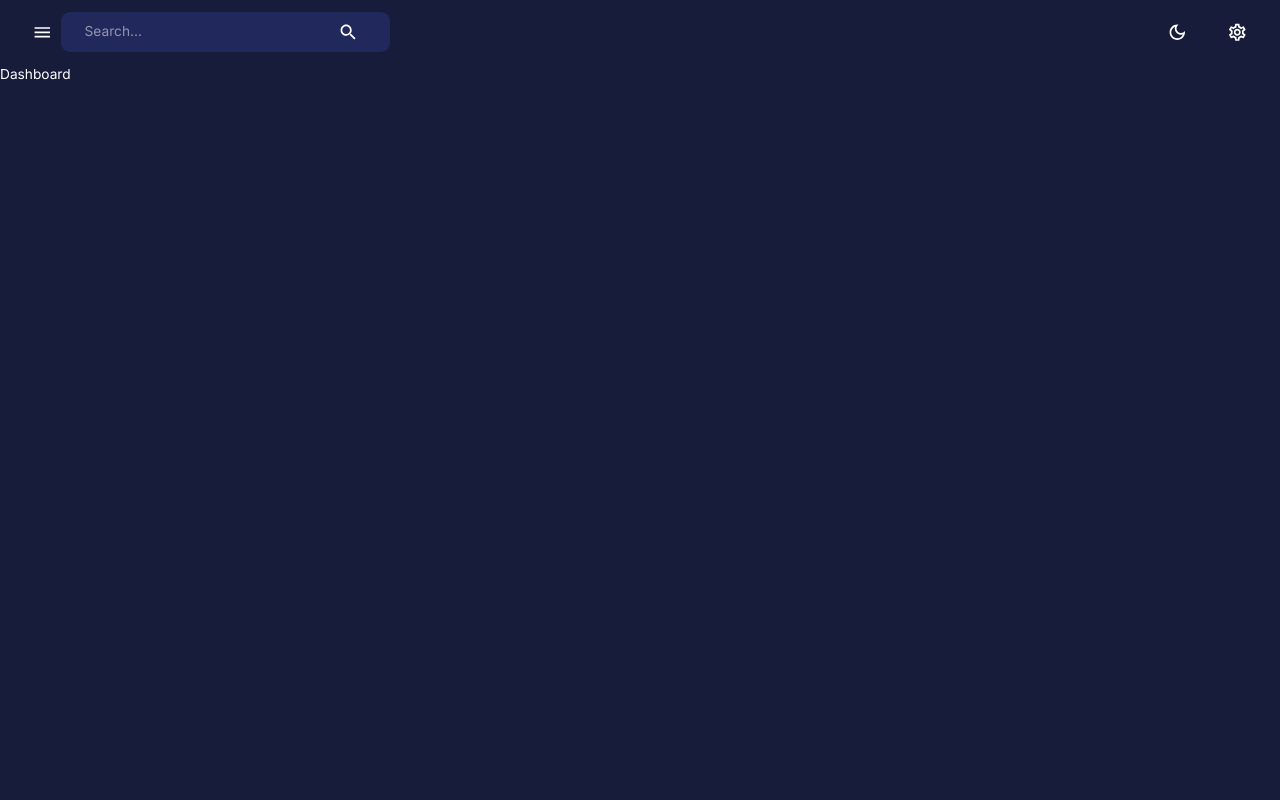
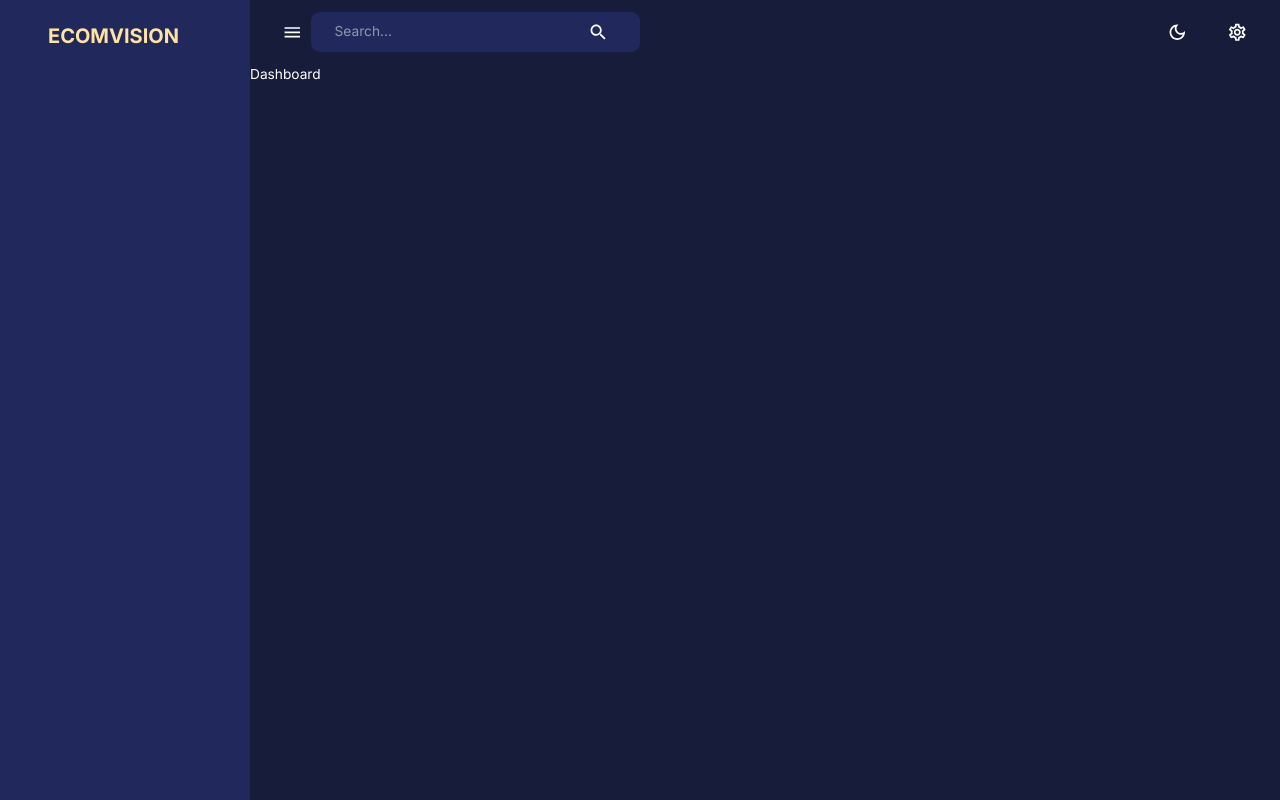
Before and after one commit to shadman-ahmed27/admin-dashboard, a React (Create React App) app in the folder client/: page /dashboard in a window 1280 px wide. Built offline with nearby package versions, Linux system fonts and the light colour scheme.

Commit message:
feat: created side bar component with collapse ability

```diff
--- /dev/null
+++ b/client/src/components/Sidebar.jsx
@@ -0,0 +1,86 @@
+import React from "react";
+import {
+  Box,
+  Divider,
+  Drawer,
+  IconButton,
+  List,
+  ListItem,
+  ListItemButton,
+  ListItemIcon,
+  ListItemText,
+  Typography,
+  useTheme,
+} from "@mui/material";
+import {
+  SettingsOutlined,
+  ChevronLeft,
+  ChevronRightOutlined,
+  HomeOutlined,
+  ShoppingCartOutlined,
+  Groups2Outlined,
+  ReceiptLongOutlined,
+  PublicOutlined,
+  PointOfSaleOutlined,
+  TodayOutlined,
+  CalendarMonthOutlined,
+  AdminPanelSettingsOutlined,
+  TrendingUpOutlined,
+  PieChartOutlined,
+} from "@mui/icons-material";
+import { useEffect, useState } from "react";
+import { useLocation, useNavigate } from "react-router-dom";
+import FlexBetween from "./FlexBetween";
+
+const Sidebar = ({
+  drawerWidth,
+  isSidebarOpen,
+  setIsSidebarOpen,
+  isNonMobile,
+}) => {
+  const { pathname } = useLocation();
+  const [active, setActive] = useState("");
+  const navigate = useNavigate();
+  const theme = useTheme();
+
+  useEffect(() => {
+    setActive(pathname.substring(1));
+  }, [pathname]);
+
+  return (
+    <Box component="nav">
+      {isSidebarOpen && (
+        <Drawer
+          open={isSidebarOpen}
+          onClose={() => setIsSidebarOpen(false)}
+          variant="persistent"
+          anchor="left"
+          sx={{
+            width: drawerWidth,
+            "& .MuiDrawer-paper": {
+              color: theme.palette.secondary[200],
+              backgroundColor: theme.palette.background.alt,
+              boxSizing: "border-box",
+              borderWidth: isNonMobile ? 0 : "2px",
+              width: drawerWidth,
+            },
+          }}
+        >
+          <Box width="100%">
+            <Box m="1.5rem 2rem 2rem 3rem">
+            <FlexBetween color={theme.palette.secondary.main}>
+              <Box display="flex" alignItems="center" gap="0.5rem">
+                <Typography variant="h4" fontWeight="bold">
+                  ECOMVISION
+                  </Typography>
+              </Box>
+            </FlexBetween>
+            </Box>
+          </Box>
+        </Drawer>
+      )}
+    </Box>
+  );
+};
+
+export default Sidebar;
--- a/client/src/scenes/layout/index.jsx
+++ b/client/src/scenes/layout/index.jsx
@@ -1,19 +1,33 @@
-import { Box, useTheme } from "@mui/material";
+import React, { useState } from "react";
+import { Box, useTheme, useMediaQuery } from "@mui/material";
 import { Outlet } from "react-router-dom";
 import Navbar from "components/Navbar";
+import Sidebar from "components/Sidebar";
+
 const Layout = () => {
   const theme = useTheme();
+  const isNonMobile = useMediaQuery("(min-width: 600px)");
+  const [isSidebarOpen, setIsSidebarOpen] = useState(true);
 
   return (
-    <Box
-      width="100%"
-      height="100%"
-      sx={{
-        backgroundColor: theme.palette.mode === "dark" ? "#181C3B" : "#ffffff",
-      }}
-    >
-      <Box>
-        <Navbar />
+    <Box display="flex" width="100%" height="100%">
+      <Sidebar
+        isNonMobile={isNonMobile}
+        drawerWidth="250px"
+        isSidebarOpen={isSidebarOpen}
+        setIsSidebarOpen={setIsSidebarOpen}
+      />
+      <Box
+        flexGrow={1}
+        sx={{
+          backgroundColor:
+            theme.palette.mode === "dark" ? "#181C3B" : "#ffffff",
+        }}
+      >
+        <Navbar
+          isSidebarOpen={isSidebarOpen}
+          setIsSidebarOpen={setIsSidebarOpen}
+        />
         <Outlet />
       </Box>
     </Box>
```
